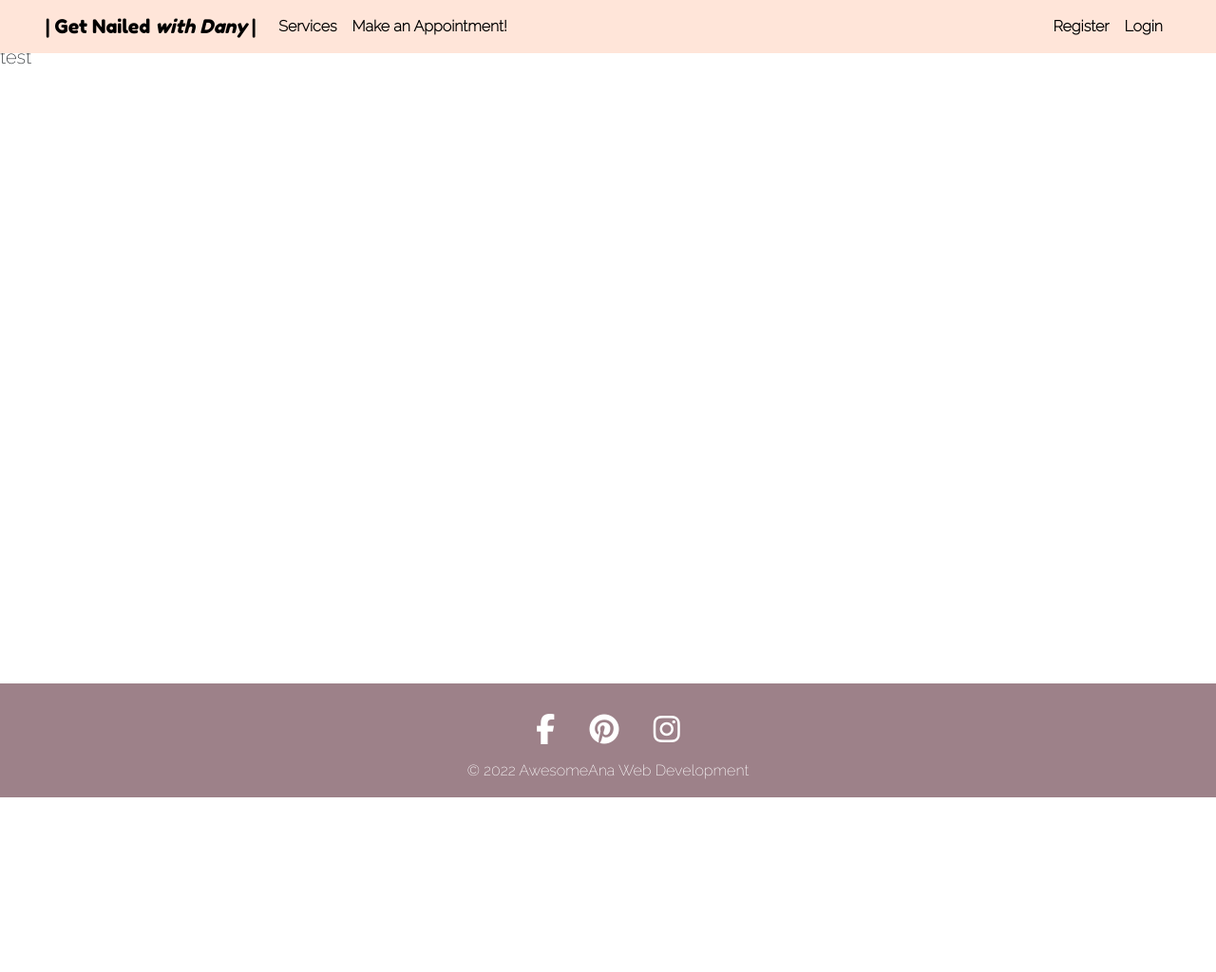
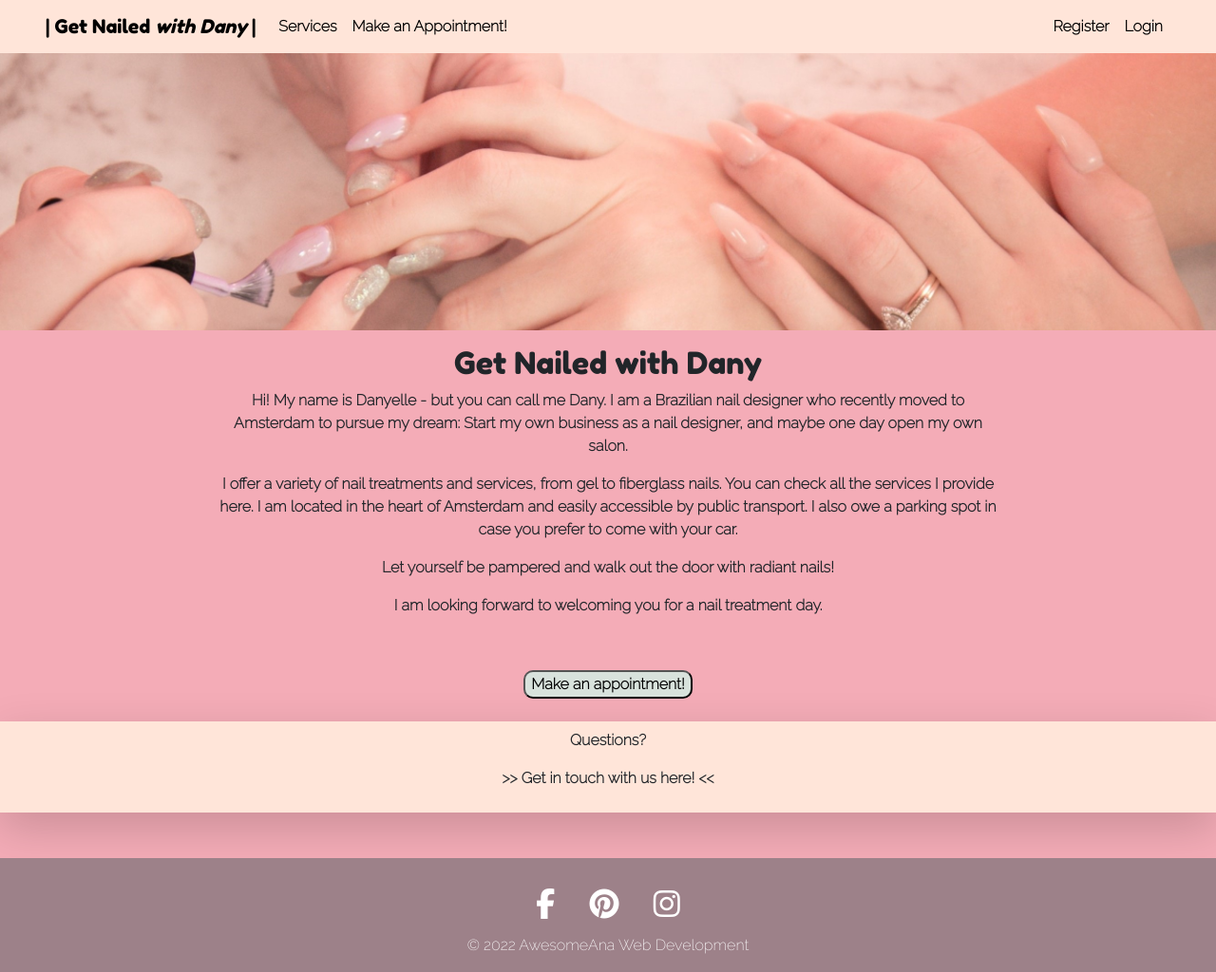
Before and after one commit to anabramos/getnailedwithdany, a Django app: page / in a window 1280 px wide. Shown: the whole page at 95% size. Before the commit the page ends 840 px from the top, so only its background shows below. Run offline with Django 3.2, Linux system fonts and the light colour scheme; some libraries are stand-ins or nearby versions.

Commit message:
Add content and style to homepage.html

```diff
--- a/static/css/style.css
+++ b/static/css/style.css
@@ -8,6 +8,10 @@ body {
 
 h1, h2, .logo {
     font-family: 'Fredoka One', sans-serif;
+}
+
+p {
+    font-weight: 800;
 }
 
 a {
@@ -71,3 +75,21 @@ i:hover {
 .nav-link:hover {
     color: inherit;
 }
+
+/* Homepage */
+
+.hero-image {
+    background: url(../images/hero-image.jpg);
+    height: 300px;
+    width: 100%;
+    background-size: cover;
+    overflow: hidden;
+}
+
+/* Buttons */
+
+button {
+    background-color: #D8E2DC;
+    font-weight: 800;
+    border-radius: 10px;
+}
--- a/templates/base.html
+++ b/templates/base.html
@@ -52,7 +52,7 @@
             </div>
         </nav>
 
-        <main class="height-90vh py-5">
+        <main class="height-90vh py-5 fade-red">
 
         {% block content %}
         <!-- Content returns here -->
--- a/templates/homepage.html
+++ b/templates/homepage.html
@@ -4,8 +4,37 @@
 
 {% block content %}
 
-    <div>
-        <h5>test</h5>
+    <!-- Header -->
+    <header>
+        <div class="hero-image"></div>
+    </header>
+
+    <!-- About us section -->
+    <section class="row p-3">
+        <div class="col-2"></div>
+        <div class="col-8 text-center">
+            <h2>Get Nailed with Dany</h2>
+
+            <p>Hi! My name is Danyelle - but you can call me Dany. I am a Brazilian nail designer who recently moved to Amsterdam to pursue my dream:
+                Start my own business as a nail designer, and maybe one day open my own salon.</p>
+            <p>I offer a variety of nail treatments and services, from gel to fiberglass nails. You can check all the services I provide <a href="#">here</a>. I am located in the heart of Amsterdam and easily accessible by public transport. I also owe a parking spot in case you prefer to come with your car.</p>
+            <p>Let yourself be pampered and walk out the door with radiant nails!</p>
+            <p>I am looking forward to welcoming you for a nail treatment day.</p>
+        </div>
+        <div class="col-2"></div>
+    </section>
+
+    <!-- Make an appointment button -->
+    <div class="text-center p-4">
+        <button type="button">Make an appointment!</button>
+    </div>
+
+    <!-- Contact us banner -->
+    <div class="shadow-lg fade-yellow">
+        <div class="container contact-us-banner text-center p-2">
+            <p>Questions?</p>
+            <p><a href="#">>> Get in touch with us here! <<</a></p>
+        </div>
     </div>
 
 {% endblock %}
```
Also changed, not shown: static/images/hero-image.jpg (added).
